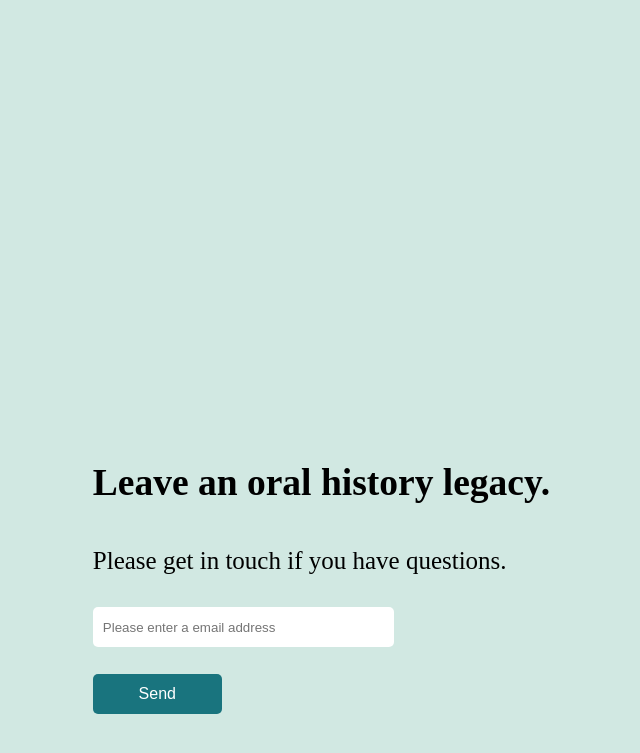
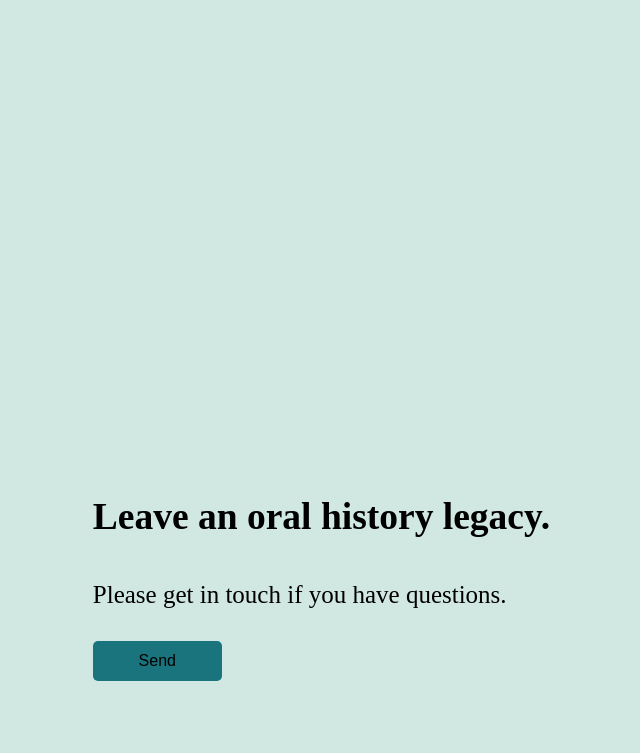
Before and after one commit to szewah/PuffFish, a plain HTML site: page index.html in a window 1280 px wide. Shown: the part 2231-2984 px from the top of the page, without its empty margins (240-880 px from the left). Drawn offline with Linux system fonts and the light colour scheme.

Commit message:
added email address

```diff
--- a/index.html
+++ b/index.html
@@ -52,16 +52,17 @@
       Please get in touch if you have questions.
     </p>
     <div id="form-center">
-      <Form method="post">
+      <!-- <Form method="post"> -->
         <ul>
+          <!-- <li>
+            <input type="email" name="email" placeholder="Please enter a email address" required>
+          </li> -->
           <li>
-            <input type="email" name="email" placeholder="Please enter a email address">
-          </li>
-          <li>
-            <input type="submit" name="submit" value="Send" id="myBtn">
+            <a href="mailto:contact@localfriendly?Subject=Inquiring%20about%20oral%20history" target="_blank">
+            <input type="submit" name="submit" value="Send" id="myBtn"></a>
           </li>
       </ul>
-      </Form>
+      <!-- </Form> -->
     </div>
     </div>
   </div>
--- a/style.css
+++ b/style.css
@@ -42,8 +42,12 @@ input[type=email] {
     border-radius: 5px;
   }
 
+  a{
+    text-decoration: none;
+    color: white;
+  }
 
-input[type=submit] {
+#myBtn {
     height: 40px;
     font-size: 1rem;
     color: white;
```
